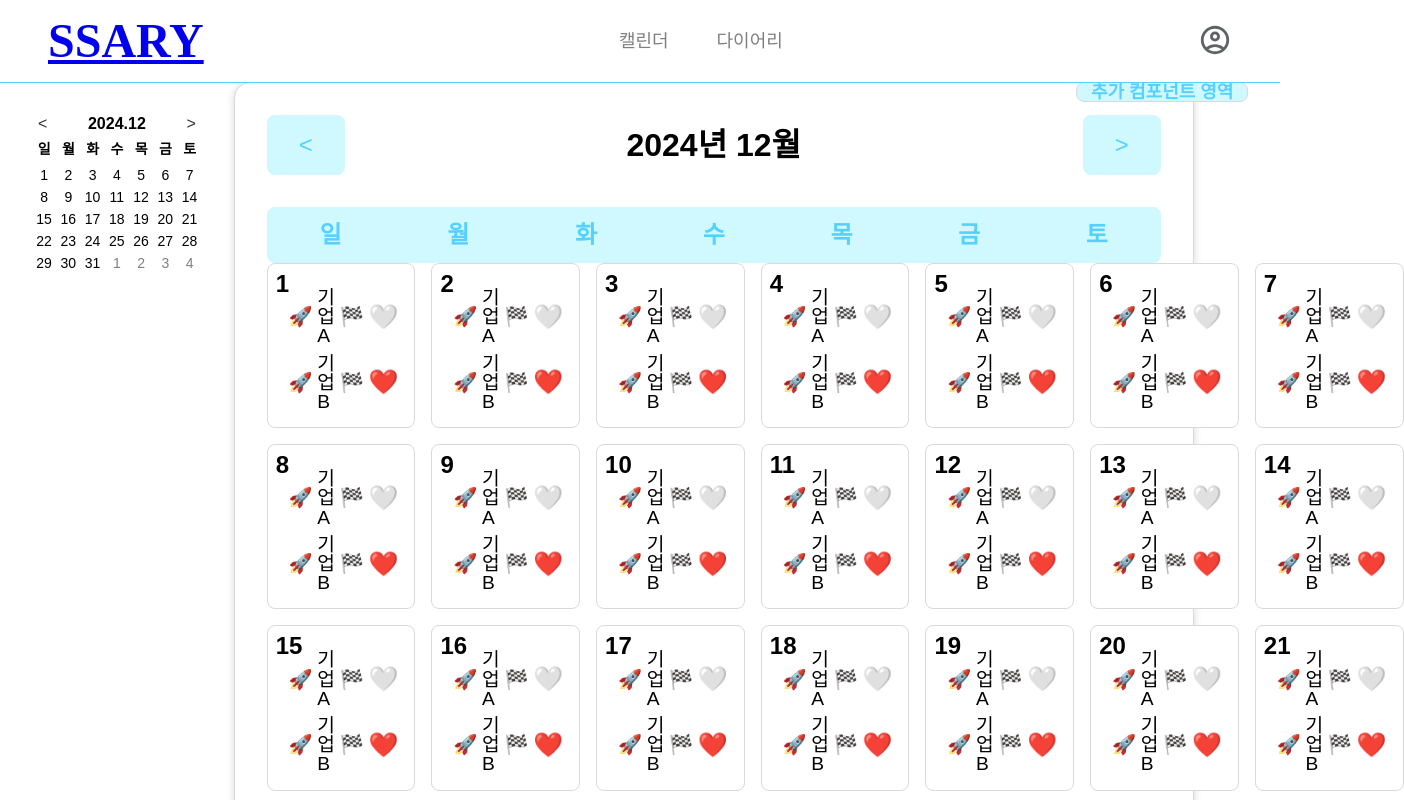
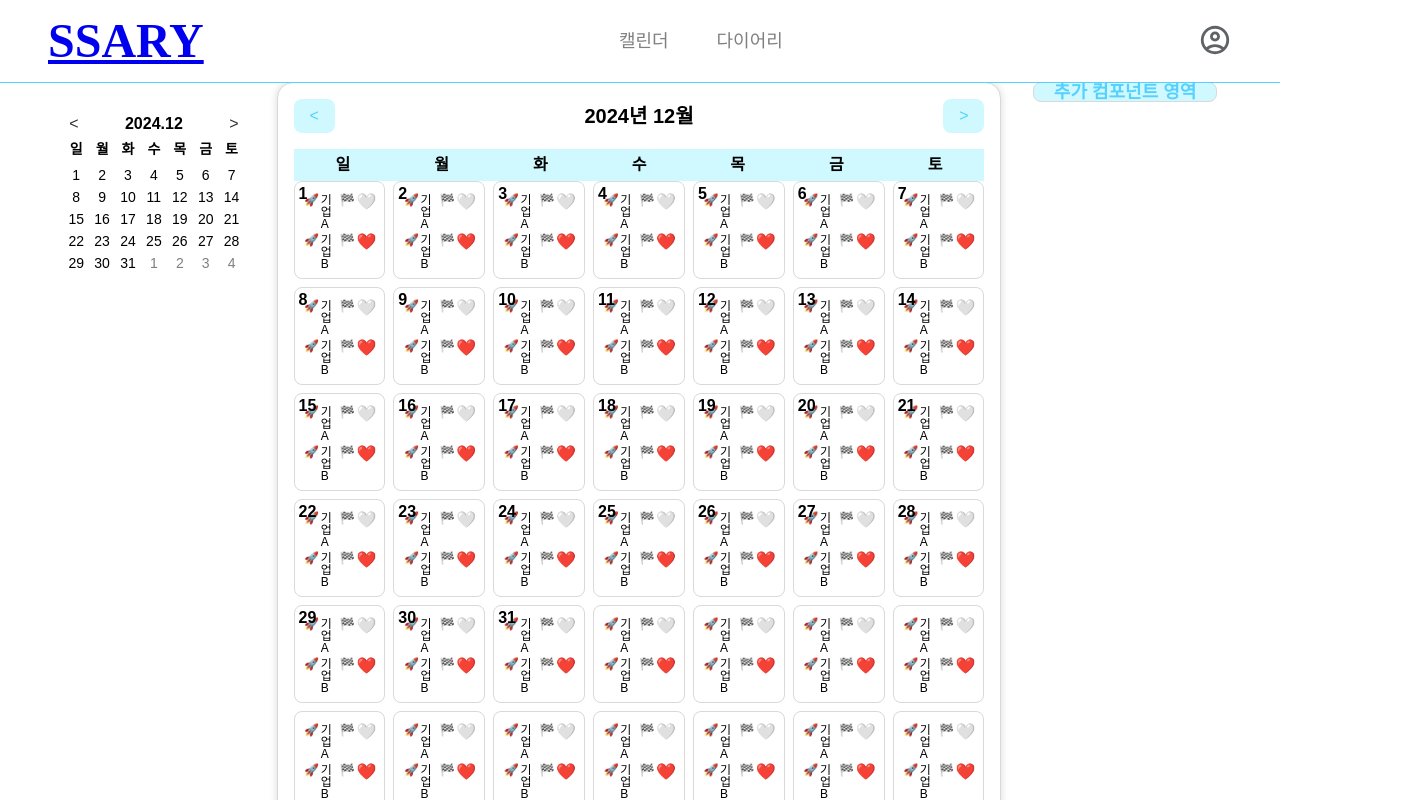
Before and after one commit to SSARY-ssafy/WEB_FE, a Vue app in the folder SSARY_Front/: page /calendar in a window 1280 px wide. Shown: the top 800 px of the page, 1404 px wide, since content can reach past the window. Built offline with nearby package versions, Linux system fonts and the light colour scheme; a web font is replaced by a local one.

Commit message:
feat: Bigcal 컴포넌트 셀이 넘치지 않도록 수정

```diff
--- a/SSARY_Front/src/components/calendar/Bigcal.vue
+++ b/SSARY_Front/src/components/calendar/Bigcal.vue
@@ -31,10 +31,8 @@
           class="list-item"
         >
           <span class="emoji">🚀</span>
-          <!-- 시작 의미 이모티콘 -->
           <span>{{ company.name }}</span>
           <span class="emoji">🏁</span>
-          <!-- 끝 의미 이모티콘 -->
           <span @click="toggleFavorite(date.day, idx)" class="heart">{{
             company.favorite ? "❤️" : "🤍"
           }}</span>
@@ -47,7 +45,6 @@
 <script setup>
 import { ref, onMounted } from "vue";
 
-// 날짜 데이터
 const currentDate = new Date();
 const currentYear = ref(currentDate.getFullYear());
 const currentMonth = ref(currentDate.getMonth() + 1);
@@ -56,10 +53,9 @@ const hoverDate = ref(null);
 const days = ["일", "월", "화", "수", "목", "금", "토"];
 const dates = ref([]);
 
-// 더미 데이터: 날짜별 기업 리스트
 const generateDummyData = () => {
   return Array.from({ length: 42 }, (_, i) => ({
-    day: i < 31 ? i + 1 : "", // 달에 따라 날짜 생성 (예시로 31일 기준)
+    day: i < 31 ? i + 1 : "",
     companies: [
       { name: "기업 A", favorite: false },
       { name: "기업 B", favorite: true },
@@ -107,13 +103,14 @@ onMounted(() => {
 <style scoped>
 /* 큰 캘린더 전체 */
 .big-calendar {
-  width: 60rem;
-  margin: 0 auto;
   background-color: var(--background-color);
   border: 1px solid var(--neutral-light);
   border-radius: 1rem;
-  padding: 2rem;
+  padding: 1rem;
   box-shadow: 0 0 0.5rem var(--neutral-light);
+  height: 100%; /* 부모 컨테이너의 높이만큼 채우기 */
+  box-sizing: border-box;
+  overflow: hidden; /* 넘치는 내용을 숨김 */
 }
 
 /* 헤더 */
@@ -121,21 +118,21 @@ onMounted(() => {
   display: flex;
   justify-content: space-between;
   align-items: center;
-  margin-bottom: 2rem;
+  margin-bottom: 1rem;
 }
 
 .nav-button {
   background-color: var(--secondary-color);
   border: none;
-  padding: 1rem 2rem;
-  font-size: 1.5rem;
+  padding: 0.5rem 1rem;
+  font-size: 1rem;
   cursor: pointer;
   border-radius: 0.5rem;
   color: var(--primary-color);
 }
 
 .month-year {
-  font-size: 2rem;
+  font-size: 1.25rem;
   font-weight: bold;
 }
 
@@ -146,30 +143,25 @@ onMounted(() => {
   background-color: var(--secondary-color);
   text-align: center;
   font-weight: bold;
-  font-size: 1.5rem;
-  padding: 1rem 0;
-  border-radius: 0.5rem;
-}
-
-.weekday {
-  color: var(--primary-color);
+  font-size: 1rem;
+  padding: 0.5rem 0;
 }
 
 /* 날짜 그리드 */
 .calendar-grid {
   display: grid;
   grid-template-columns: repeat(7, 1fr);
-  gap: 1rem;
+  gap: 0.5rem;
+  overflow-y: auto; /* 스크롤 가능하게 설정 */
 }
 
 .date-cell {
-  min-height: 8rem;
+  min-height: 5rem;
   border: 1px solid var(--neutral-light);
   border-radius: 0.5rem;
-  padding: 1rem;
+  padding: 0.5rem;
   background-color: var(--background-color);
   position: relative;
-  transition: background-color 0.3s ease;
 }
 
 .date-cell.hovered {
@@ -177,28 +169,26 @@ onMounted(() => {
 }
 
 .date-number {
-  font-size: 1.5rem;
+  font-size: 1rem;
   font-weight: bold;
   position: absolute;
-  top: 0.5rem;
-  left: 0.5rem;
+  top: 0.25rem;
+  left: 0.25rem;
 }
 
-/* 리스트 아이템 */
 .list-item {
   display: flex;
-  align-items: center;
   justify-content: space-between;
-  margin-top: 0.5rem;
-  font-size: 1.2rem;
+  margin-top: 0.25rem;
+  font-size: 0.75rem;
 }
 
 .emoji {
-  margin: 0 0.3rem;
+  margin: 0 0.1rem;
 }
 
 .heart {
   cursor: pointer;
-  font-size: 1.5rem;
+  font-size: 1rem;
 }
 </style>
```
